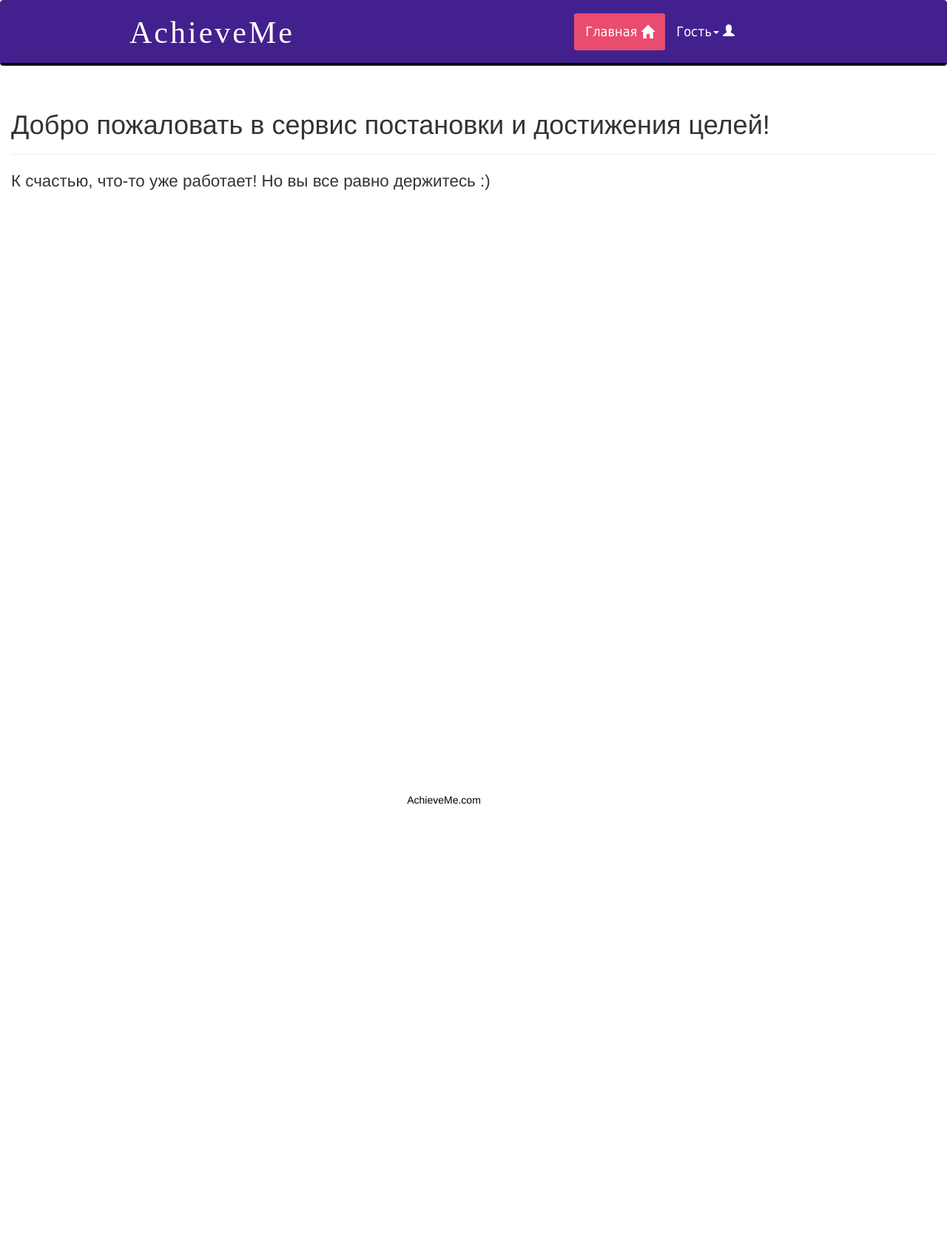
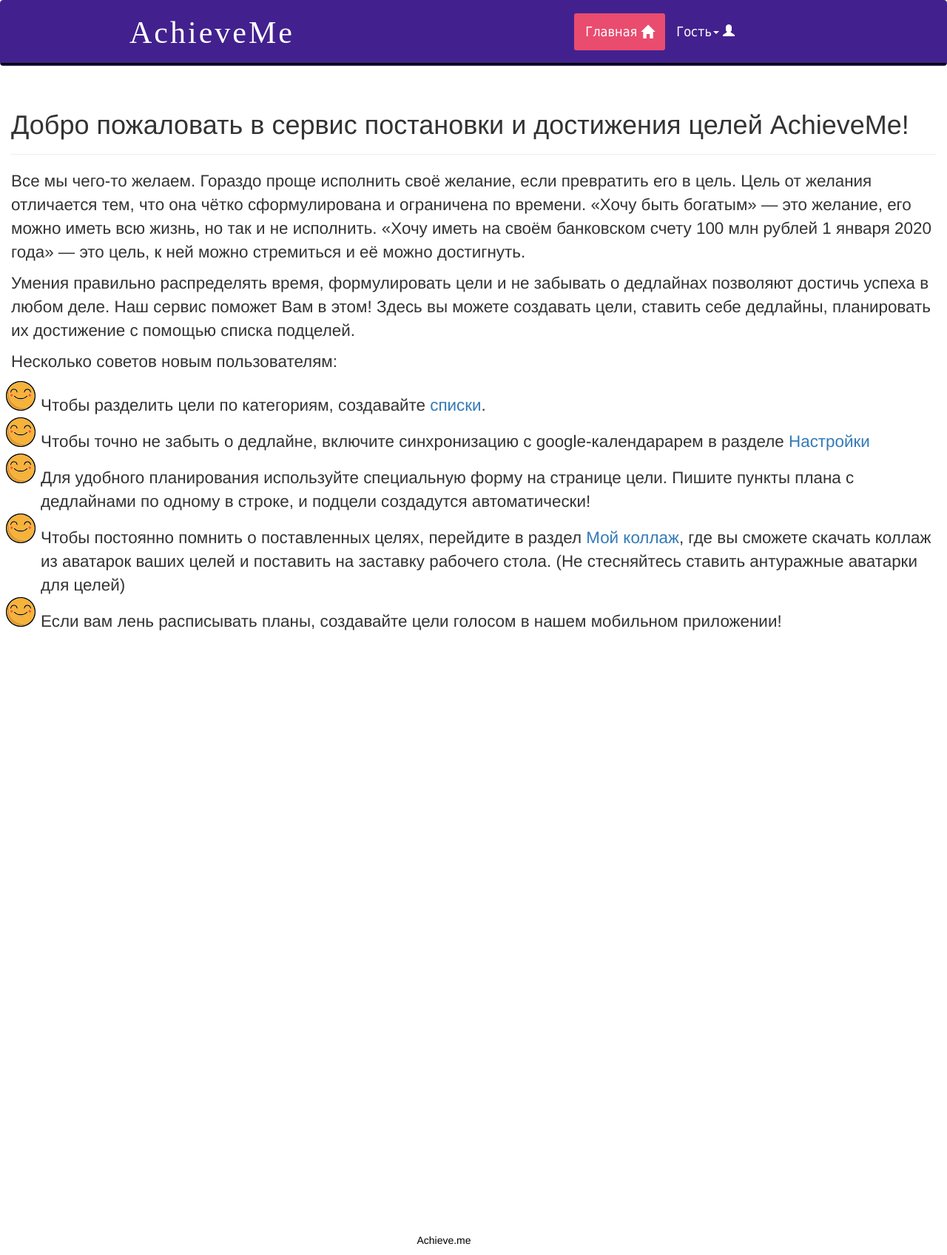
Before and after one commit to ksercs/AchieveMe, a Django app: page / in a window 1280 px wide. Shown: the whole page at 74% size. Before the commit the page ends 1087 px from the top, so only its background shows below. Run offline with Django 3.2, Linux system fonts and the light colour scheme; some libraries are stand-ins or nearby versions.

Commit message:
main page updated

```diff
--- a/AchieveMe/app/templates/base.html
+++ b/AchieveMe/app/templates/base.html
@@ -56,7 +56,7 @@
           <a href="#" class="dropdown-toggle" data-toggle="dropdown">{% if user.is_authenticated %}{{user.username}}{% else %}Гость{% endif %}<span class="caret"></span><span style="font-size:16px;" class="pull-right hidden-xs showopacity glyphicon glyphicon-user"></span></a>
           <ul class="dropdown-menu forAnimate" role="menu">
             {% if user.is_authenticated %}
-            <li><a href="{% url 'profile' user.username%}">Кабинет</a></li>
+            <li><a href="{% url 'profile' user.username%}">Мой коллаж</a></li>
             <li class="divider"></li>
             <li><a href="{% url 'logout' %}">Выйти</a></li>
             {% else %}
@@ -102,7 +102,7 @@
   <footer>
 
     <div class="container">
-      <p class="text-center"> <a href="http://127.0.0.1:8000">AchieveMe.com</a></p>
+      <p class="text-center"> <a href="http://127.0.0.1:8000">Achieve.me</a></p>
 
     </div>
 
--- a/AchieveMe/app/templates/index.html
+++ b/AchieveMe/app/templates/index.html
@@ -3,10 +3,36 @@
 {% block content %}
 <big>
 <div class="page-header">
-    <h1>Добро пожаловать в сервис постановки и достижения  целей!</h1>
+    <h1>Добро пожаловать в сервис постановки и достижения  целей AchieveMe!</h1>
 </div>
 <p>
-	К счастью, что-то уже работает! Но вы все равно держитесь :)
+Все мы чего-то желаем. Гораздо проще исполнить своё желание, если превратить его в цель. Цель от желания отличается тем, что она чётко сформулирована и ограничена по времени. «Хочу быть богатым» — это желание, его можно иметь всю жизнь, но так и не исполнить. «Хочу иметь на своём банковском счету 100 млн рублей 1 января 2020 года» — это цель, к ней можно стремиться и её можно достигнуть.
+</p>
+<p>
+Умения правильно распределять время, формулировать цели и не забывать о дедлайнах позволяют достичь успеха в любом деле. Наш сервис поможет Вам в этом!
+Здесь вы можете создавать цели, ставить себе дедлайны, планировать их достижение с помощью списка подцелей.
+</p>
+
+<p>
+Несколько советов новым пользователям:
+
+<ul style = "list-style-image: url(static/img/smile.svg);">
+    <li>
+        Чтобы разделить цели по категориям, создавайте <a href="{% url 'lists' username=user.username %}">списки</a>.
+    </li>
+    <li>
+        Чтобы точно не забыть о дедлайне, включите синхронизацию с google-календарарем в разделе <a href="{% url 'settings' username=user.username %}">Настройки</a>
+    </li>
+    <li>
+        Для удобного планирования используйте специальную форму на странице цели. Пишите пункты плана с дедлайнами по одному в строке, и подцели создадутся автоматически!
+    </li>
+    <li>
+        Чтобы постоянно помнить о поставленных целях, перейдите в раздел <a href="{% url 'profile' user.username%}">Мой коллаж</a>, где вы сможете скачать коллаж из аватарок ваших целей и поставить на заставку рабочего стола. (Не стесняйтесь ставить антуражные аватарки для целей)
+    </li>
+    <li>
+        Если вам лень расписывать планы, создавайте цели голосом в нашем мобильном приложении!
+    </li>
+</ul>
 </p>
 </big>
 {% endblock %}
```
Also changed, not shown: AchieveMe/app/static/img/smile.svg (added).
